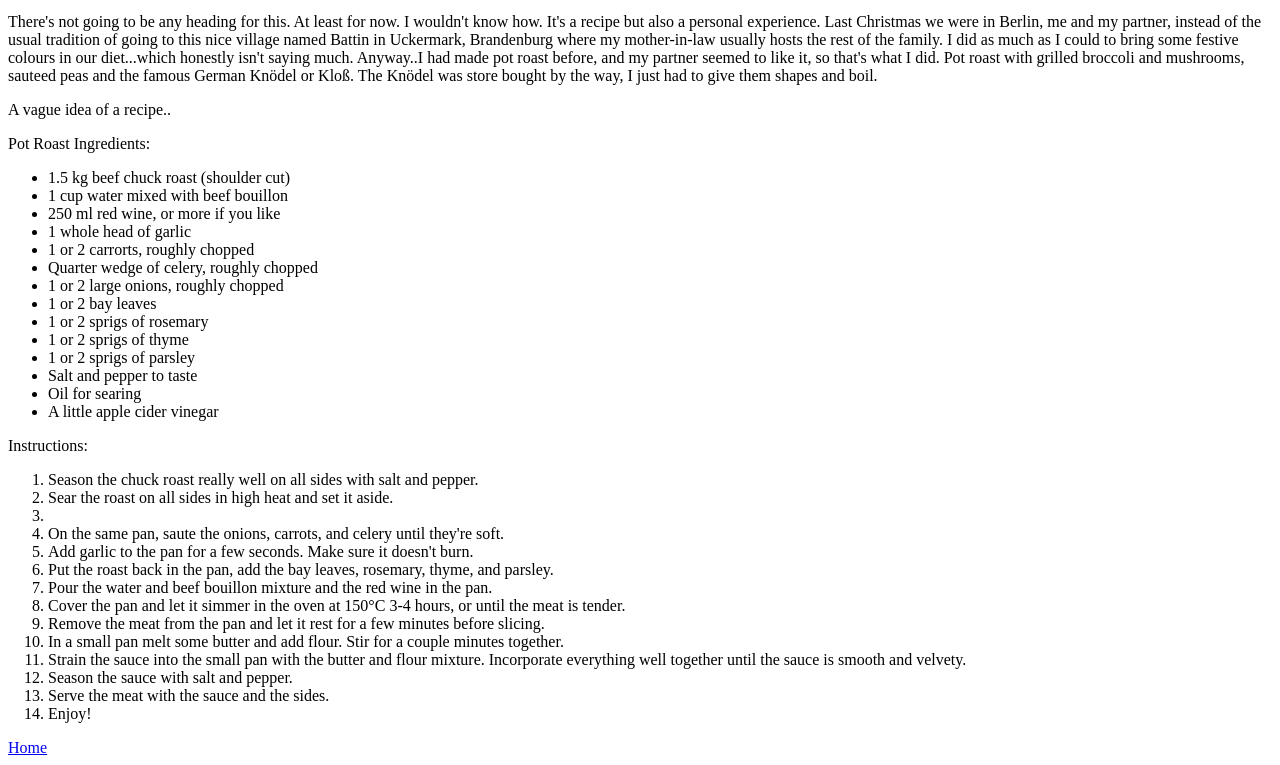
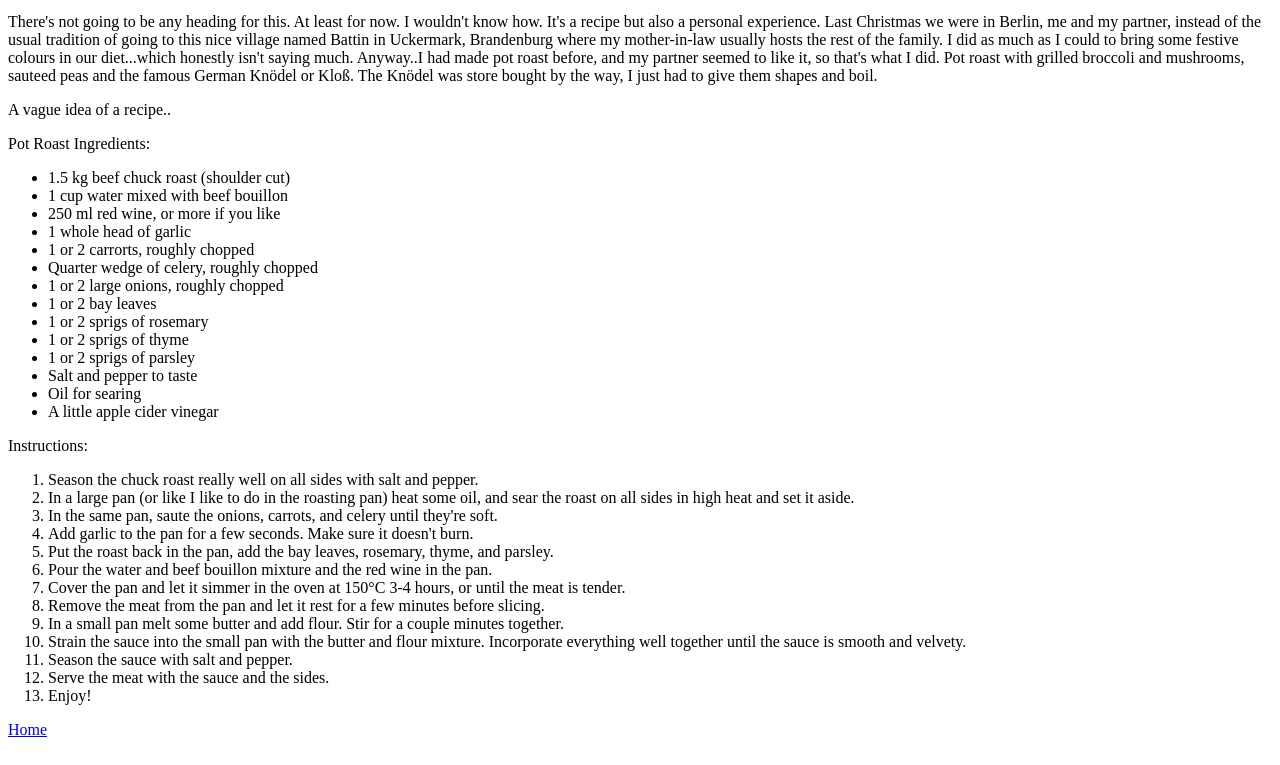
Before and after one commit to KlamGit/odin-recipes, a plain HTML site: page recipes/christmas2024.html in a window 1280 px wide. Shown: the part 101-866 px from the top of the page. Drawn offline with Linux system fonts and the light colour scheme.

Commit message:
amended texts in index.html and recipes/christmas2024.html

```diff
--- a/recipes/christmas2024.html
+++ b/recipes/christmas2024.html
@@ -31,8 +31,8 @@
     <p>Instructions:</p>
     <ol>
         <li>Season the chuck roast really well on all sides with salt and pepper.</li>
-        <li>Sear the roast on all sides in high heat and set it aside.<li>
-        <li>On the same pan, saute the onions, carrots, and celery until they're soft.</li>
+        <li>In a large pan (or like I like to do in the roasting pan) heat some oil, and sear the roast on all sides in high heat and set it aside.</li>
+        <li>In the same pan, saute the onions, carrots, and celery until they're soft.</li>
         <li>Add garlic to the pan for a few seconds. Make sure it doesn't burn.</li>
         <li>Put the roast back in the pan, add the bay leaves, rosemary, thyme, and parsley.</li>
         <li>Pour the water and beef bouillon mixture and the red wine in the pan.</li>
```
Also changed, not shown: index.html (+2 -2 lines).
